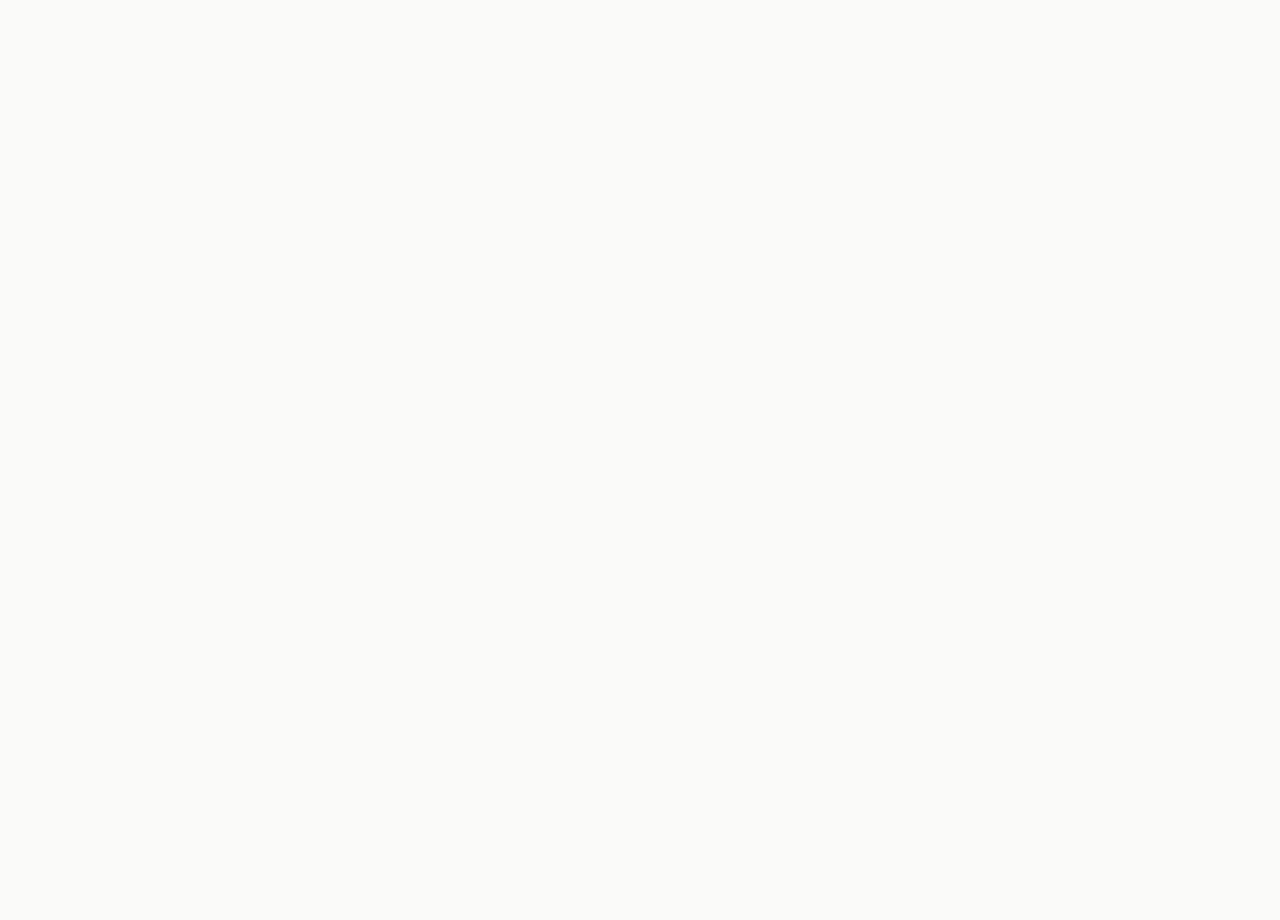
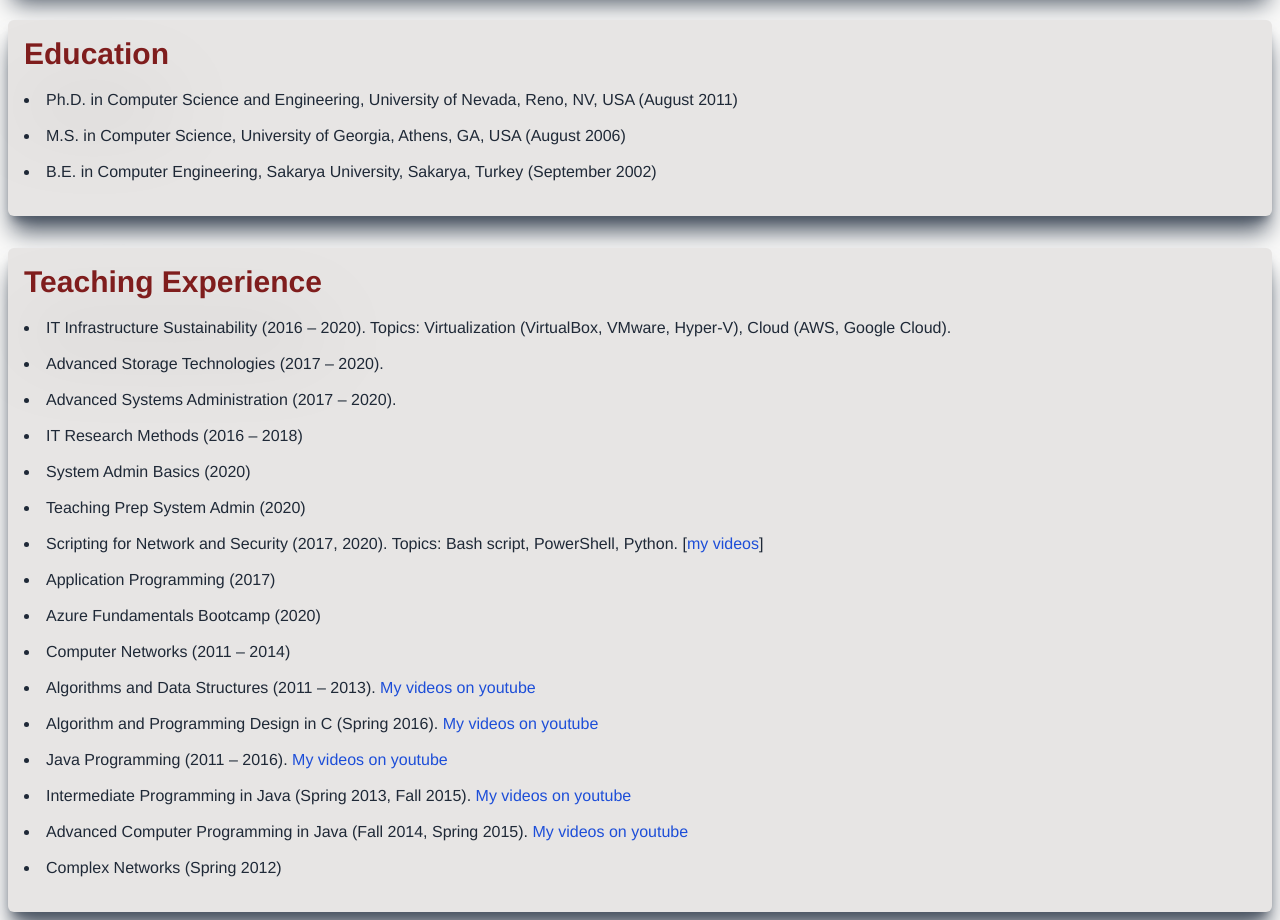
Before and after one commit to atlanticitsolutions/bilalgonen, a React (Vite) app: page / in a window 1280 px wide. Shown: the part 1280-2200 px from the top of the page. Before the commit the page ends 1276 px from the top, so only its background shows below. Built offline with nearby package versions, Linux system fonts and the light colour scheme.

Commit message:
Education, TeachingExperience added

```diff
--- /dev/null
+++ b/src/components/Education.jsx
@@ -0,0 +1,22 @@
+import React from 'react'
+
+export default function Education() {
+  return (
+    <>
+      <ul className='list-disc list-inside py-4 space-y-2 sm:space-y-3'>
+        <li>
+          Ph.D. in Computer Science and Engineering, University of Nevada, Reno,
+          NV, USA (August 2011)
+        </li>
+        <li>
+          M.S. in Computer Science, University of Georgia, Athens, GA, USA
+          (August 2006)
+        </li>
+        <li>
+          B.E. in Computer Engineering, Sakarya University, Sakarya, Turkey
+          (September 2002)
+        </li>
+      </ul>
+    </>
+  )
+}
--- /dev/null
+++ b/src/components/TeachingExperience.jsx
@@ -0,0 +1,86 @@
+import React from 'react'
+
+export default function TeachingExperience() {
+  return (
+    <>
+      <ul className='list-disc list-inside py-4 space-y-2 sm:space-y-3'>
+        <li>
+          IT Infrastructure Sustainability (2016 &#8211; 2020). Topics:
+          Virtualization (VirtualBox, VMware, Hyper-V), Cloud (AWS, Google
+          Cloud).
+        </li>
+        <li>Advanced Storage Technologies (2017 &#8211; 2020).</li>
+        <li>Advanced Systems Administration (2017 &#8211; 2020).</li>
+        <li>IT Research Methods (2016 &#8211; 2018)</li>
+        <li>System Admin Basics (2020)</li>
+        <li>Teaching Prep System Admin (2020)</li>
+        <li>
+          Scripting for Network and Security (2017, 2020). Topics: Bash script,
+          PowerShell, Python. [
+          <a
+            target='_blank'
+            href='https://www.youtube.com/watch?v=7kgaFuIRlvQ&amp;list=PLlDggyXAjhMFMEt9cbsjTyUeYNGixAgE5&amp;index=10'
+            rel='noopener'
+          >
+            my videos
+          </a>
+          ]
+        </li>
+        <li>Application Programming (2017)</li>
+        <li>Azure Fundamentals Bootcamp (2020)</li>
+        <li>Computer Networks (2011 &#8211; 2014)</li>
+        <li>
+          Algorithms and Data Structures (2011 &#8211; 2013).{' '}
+          <a
+            target='_blank'
+            href='https://www.youtube.com/channel/UCsdvZGMO59NmfT57KPkcy_w'
+            rel='noopener noreferrer'
+          >
+            My videos on youtube
+          </a>
+        </li>
+        <li>
+          Algorithm and Programming Design in C (Spring 2016).{' '}
+          <a
+            target='_blank'
+            href='https://www.youtube.com/channel/UCsdvZGMO59NmfT57KPkcy_w'
+            rel='noopener noreferrer'
+          >
+            My videos on youtube
+          </a>
+        </li>
+        <li>
+          Java Programming (2011 &#8211; 2016).{' '}
+          <a
+            target='_blank'
+            href='https://www.youtube.com/channel/UCsdvZGMO59NmfT57KPkcy_w'
+            rel='noopener noreferrer'
+          >
+            My videos on youtube
+          </a>
+        </li>
+        <li>
+          Intermediate Programming in Java (Spring 2013, Fall 2015).{' '}
+          <a
+            target='_blank'
+            href='https://www.youtube.com/channel/UCsdvZGMO59NmfT57KPkcy_w'
+            rel='noopener noreferrer'
+          >
+            My videos on youtube
+          </a>
+        </li>
+        <li>
+          Advanced Computer Programming in Java (Fall 2014, Spring 2015).{' '}
+          <a
+            target='_blank'
+            href='https://www.youtube.com/channel/UCsdvZGMO59NmfT57KPkcy_w'
+            rel='noopener noreferrer'
+          >
+            My videos on youtube
+          </a>
+        </li>
+        <li>Complex Networks (Spring 2012)</li>
+      </ul>
+    </>
+  )
+}
--- a/src/pages/Home.jsx
+++ b/src/pages/Home.jsx
@@ -4,6 +4,8 @@ import Experience from '../components/Experience'
 import Certificates from '../components/Certificates'
 import Skills from '../components/Skills'
 import Positions from '../components/Positions'
+import Education from '../components/Education'
+import TeachingExperience from '../components/TeachingExperience'
 
 export const Home = () => {
   return (
@@ -20,6 +22,12 @@ export const Home = () => {
       <Section title='Academic Positions'>
         <Positions />
       </Section>
+      <Section title='Education'>
+        <Education />
+      </Section>
+      <Section title='Teaching Experience'>
+        <TeachingExperience />
+      </Section>
     </main>
   )
 }
```
